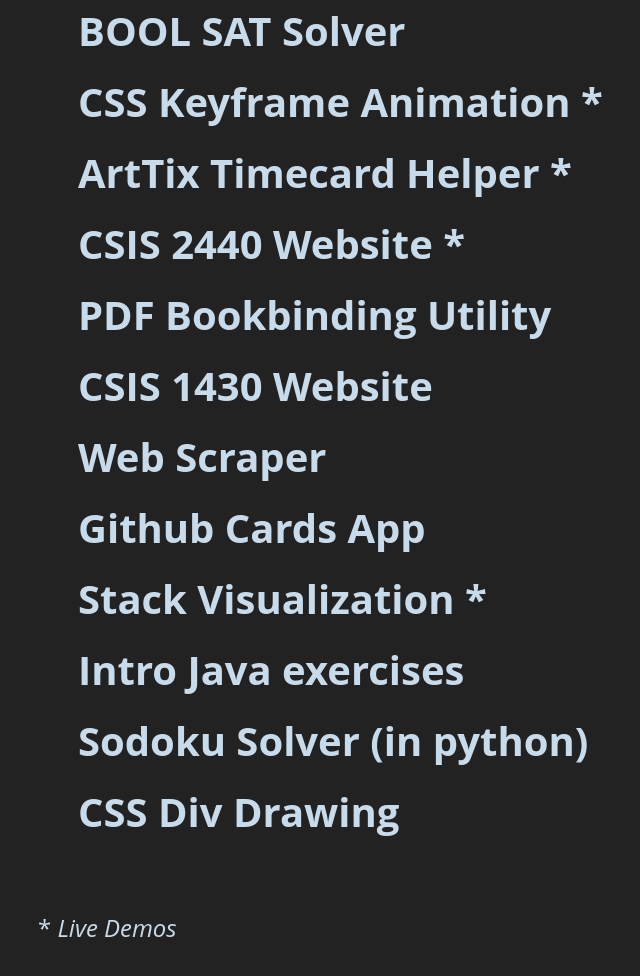
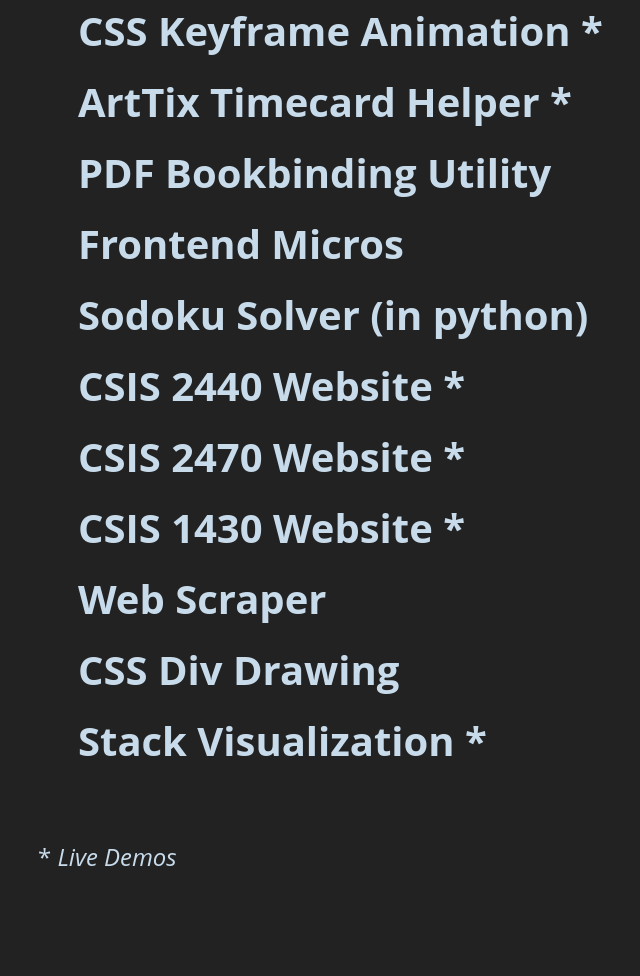
Before and after one commit to vxxce/vxxce.github.io, a plain HTML site: page index.html in a window 1280 px wide. Shown: the part 476-1452 px from the top of the page, without its empty margins (282-922 px from the left). After the commit the page ends 1397 px from the top, so only its background shows below. Drawn offline with Linux system fonts and the light colour scheme.

Commit message:
update repos

```diff
--- a/index.html
+++ b/index.html
@@ -3,9 +3,11 @@
 
 <head>
   <meta charset="UTF-8">
+  <meta name="description" content="Listing of publicly viewable repos for Zachary Olpin">
   <meta name="viewport" content="width=device-width, initial-scale=1.0">
   <meta http-equiv="X-UA-Compatible" content="ie=edge">
   <link rel="stylesheet" type="text/css" href="index.css">
+  <link rel="icon" href="favicon.png"/>
   <title>vxxce</title>
 </head>
 
@@ -17,22 +19,21 @@
     <h1>Public Repositories</h1>
     <hr>
     <ul>
-    <li><a href="https://github.com/vxxce/vxxce.github.io">This Website</a> *</li>
       <li><a href="https://github.com/vxxce/sodoku_solver">Sodoku Solver</a></li>
       <li><a href="https://github.com/vxxce/breakout">Breakout</a> *</li>
       <li><a href="https://github.com/vxxce/arttix_scheduling">Scheduling Application</a></li>
       <li><a href="https://github.com/vxxce/SAT-solver">BOOL SAT Solver</a></li>
       <li><a href="https://github.com/vxxce/Bezier-Animation">CSS Keyframe Animation</a> *</li>
       <li><a href="https://github.com/vxxce/arttix-tc">ArtTix Timecard Helper</a> *</li>
+      <li><a href="https://github.com/vxxce/pdf-reorderer">PDF Bookbinding Utility</a></li>
+      <li><a href="https://github.com/vxxce/frontend-micros">Frontend Micros</a></li>
+      <li><a href="https://github.com/vxxce/python-sodoku-solver/">Sodoku Solver (in python)</a></li>
       <li><a href="https://github.com/vxxce/csis2440">CSIS 2440 Website</a> *</li>
-    <li><a href="https://github.com/vxxce/pdf-reorderer">PDF Bookbinding Utility</a></li>
-    <li><a href="https://github.com/vxxce/csis1430">CSIS 1430 Website</a></li>
+      <li><a href="https://github.com/vxxce/csis2470">CSIS 2470 Website</a> *</li>
+      <li><a href="https://github.com/vxxce/csis1430">CSIS 1430 Website</a> *</li>
       <li><a href="https://github.com/vxxce/local-shows-scraper">Web Scraper</a></li>
-    <li><a href="https://github.com/vxxce/Github-Cards">Github Cards App</a></li>
+      <li><a href="https://github.com/vxxce/div-drawing">CSS Div Drawing</a></li>
       <li><a href="https://github.com/vxxce/stack">Stack Visualization</a> *</li>
-    <li><a href="https://github.com/vxxce/introJava">Intro Java exercises</a></li>
-    <li><a href="https://github.com/vxxce/python-sodoku-solver/">Sodoku Solver (in python)</a></li>
-    <li><a href="https://github.com/vxxce/div-drawing">CSS Div Drawing</a></li>
     </ul>
     <p>* <em>Live Demos</em></p>
   </main>
```
Also changed, not shown: favicon.png (added). Lines whose indentation alone changed are shown as unchanged.
